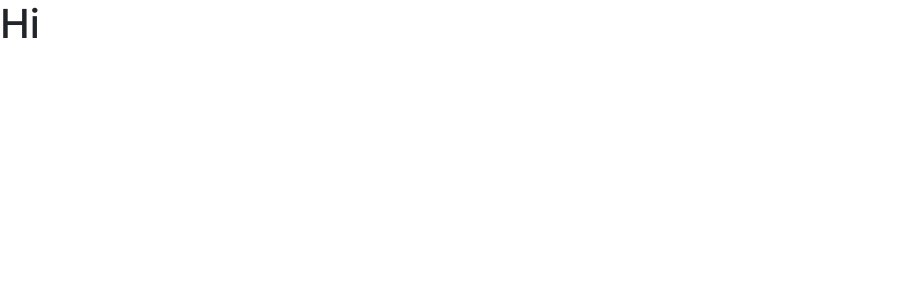
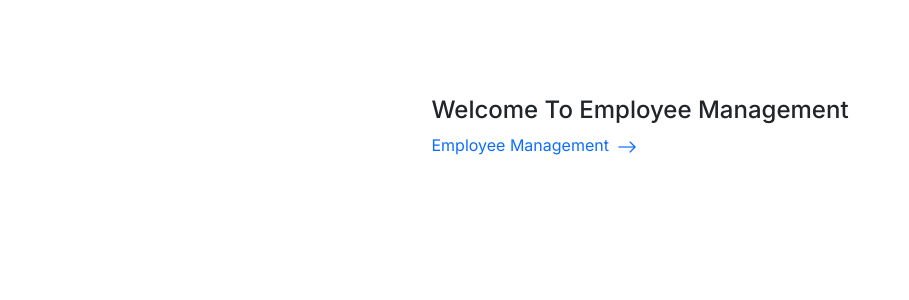
Before and after one commit to rmnkhd/employee-management-dashboard, a Next.js app: page / in a window 1280 px wide. Shown: the top 300 px of the page, without its empty margins (0-909 px from the left). Built offline with nearby package versions, Linux system fonts and the light colour scheme.

Commit message:
fix(page.jsx): link to employees page

```diff
--- a/src/app/globals.css
+++ b/src/app/globals.css
@@ -1 +1,2 @@
 @import "bootstrap";
+@import "bootstrap-icons/font/bootstrap-icons.css";
--- a/src/app/page.jsx
+++ b/src/app/page.jsx
@@ -1,7 +1,18 @@
-
+import Link from "next/link";
+import "./page.module.css";
 
 export default function Home() {
-  return (
-      <h1>Hi</h1>
-  );
+    return (
+        <div className="d-flex mt-5 align-items-center justify-content-center">
+            <div className='mt-5'>
+                <h4>Welcome To Employee Management </h4>
+                <span>
+                    <Link className=' d-flex align-items-start text-decoration-none' href="/employees">
+                        Employee Management
+                        <i className="ms-2 fs-5 bi-arrow-right"/>
+                     </Link>
+            </span>
+            </div>
+        </div>
+    );
 }
```
